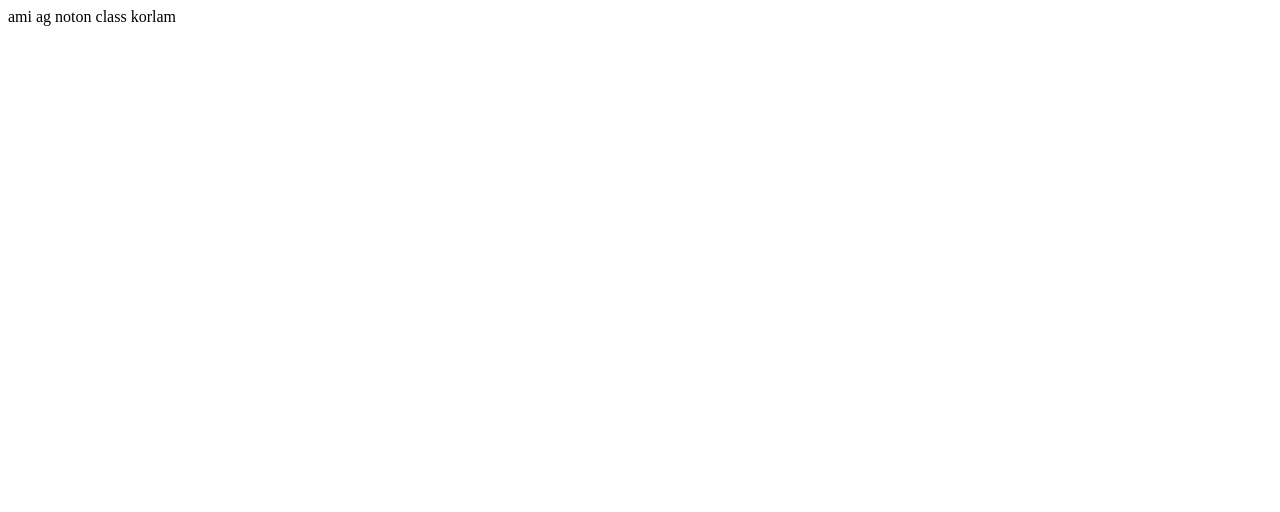
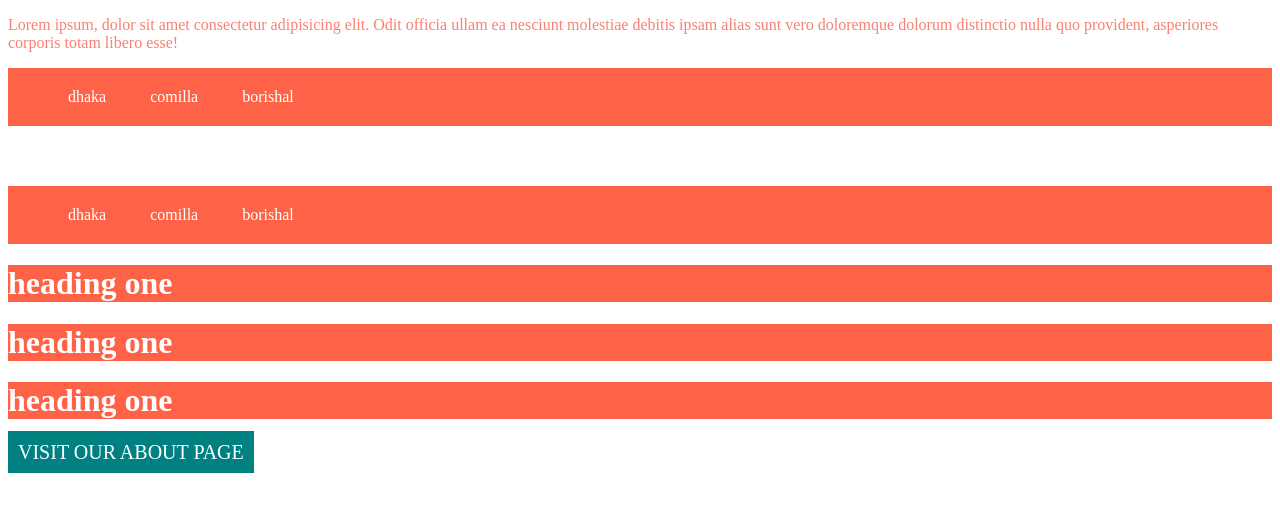
Before and after one commit to imrankhan5/firstrepo, a plain HTML site: page index.html in a window 1280 px wide. Drawn offline with Linux system fonts and the light colour scheme.

Commit message:
i am very good boy

```diff
--- a/index.html
+++ b/index.html
@@ -1 +1,32 @@
-ami ag noton class korlam
+<!DOCTYPE html>
+<html lang="en">
+<head>
+    <meta charset="UTF-8">
+    <meta name="viewport" content="width=device-width, initial-scale=1.0">
+    <meta http-equiv="X-UA-Compatible" content="ie=edge">
+    <title>Document</title>
+    <link rel="stylesheet" href="style.css">
+
+
+</head>
+<body>
+    <div>
+        <p>Lorem ipsum, dolor sit amet consectetur adipisicing elit. Odit officia ullam ea nesciunt molestiae debitis ipsam alias sunt vero doloremque dolorum distinctio nulla quo provident, asperiores corporis totam libero esse!</p>
+    </div>
+    <ul>
+        <li>dhaka</li>
+        <li>comilla</li>
+        <li>borishal</li>
+    </ul>
+    <ol>
+        <li>dhaka</li>
+        <li>comilla</li>
+        <li>borishal</li>
+
+    </ol>
+    <h1>heading one</h1>
+    <h1>heading one</h1>
+    <h1>heading one</h1>
+    <p><a href="about.html">visit our about page</a></p>
+</body>
+</html>
--- a/style.css
+++ b/style.css
@@ -0,0 +1,28 @@
+
+        p {
+            color: salmon;
+        }
+        h1 {
+            background: tomato;
+            color: white;
+        }
+        ul, ol {
+            list-style: none;
+            background: tomato;
+        }
+        ul {
+            margin-bottom: 60px;
+        }
+        li {
+            display: inline-block;
+            color: white;
+            padding: 20px;
+        }
+        a {
+            color: white;
+            background: teal;
+            padding: 10px;
+            text-decoration: none;
+            font-size: 20px;
+            text-transform: uppercase;
+        }
```
Also changed, not shown: about.html (added, +25 -0 lines).
